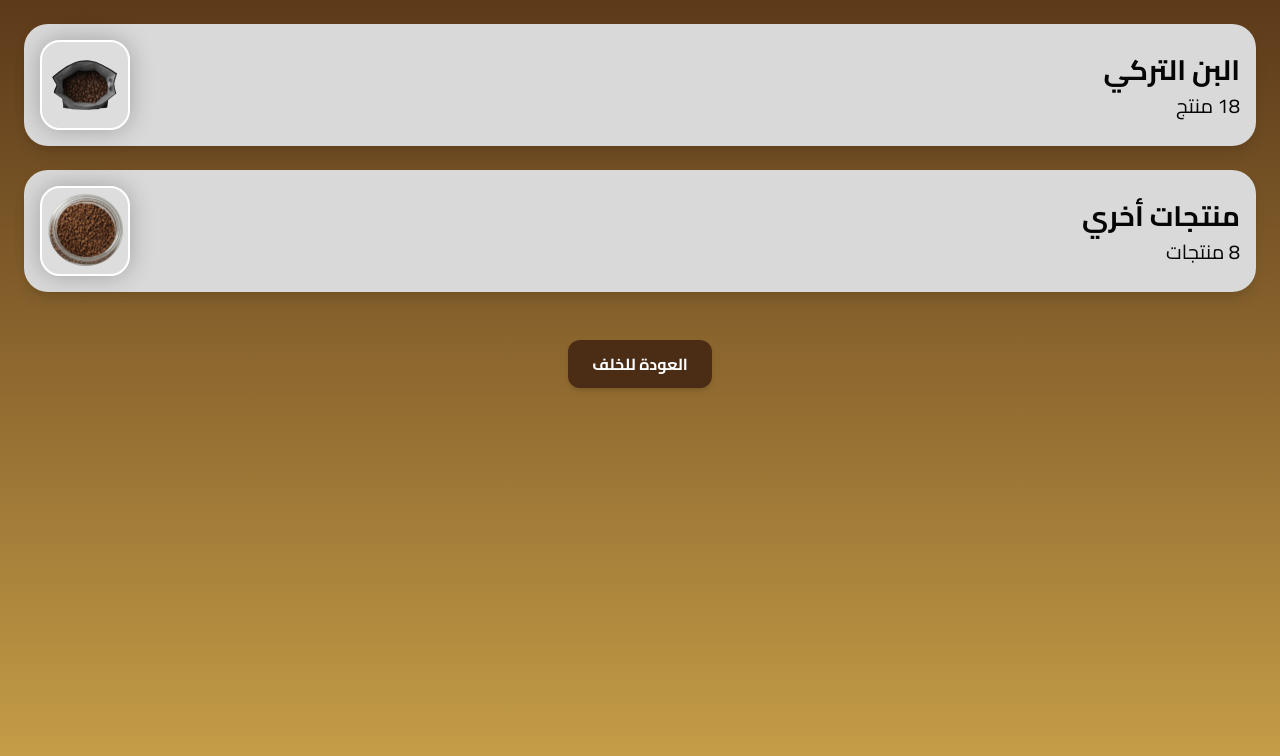
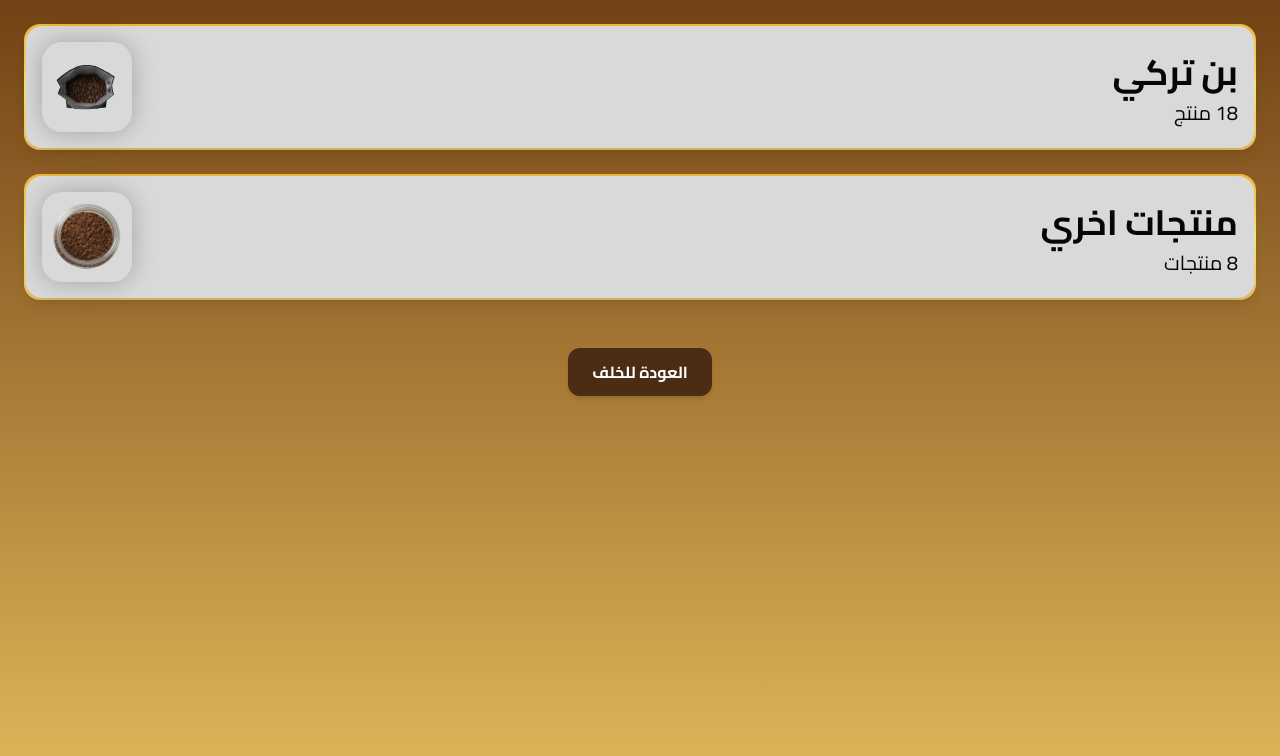
Before and after one commit to heshammmsaifff/soltan-menu, a Next.js app: page /coffee in a window 1280 px wide. Shown: the top 756 px of the page. Built offline with nearby package versions, Linux system fonts and the light colour scheme.

Commit message:
fix coffee department style

```diff
--- a/app/coffee/page.js
+++ b/app/coffee/page.js
@@ -5,21 +5,21 @@ import Link from "next/link";
 
 export default function Coffee() {
   const categories = [
-    { name: "البن التركي", slug: "turkish", image: "/turkish.svg", count: 18 },
-    { name: "منتجات أخري", slug: "others", image: "/others.svg", count: 8 },
+    { name: "بن تركي", slug: "turkish", image: "/turkish.svg", count: 18 },
+    { name: "منتجات اخري", slug: "others", image: "/others.svg", count: 8 },
   ];
 
   return (
-    <main
-      className="min-h-screen bg-gradient-to-b from-[#5C3A1A] to-[#CBA34A] p-6 flex flex-col gap-6"
-      dir="rtl"
+    <main className="min-h-screen p-6 flex flex-col gap-6" dir="rtl">
+      {categories.map((cat, i) => (
+        <div
+          key={cat.slug} // ✅ key هنا
+          className="rounded-2xl p-[2px] bg-gradient-to-b from-[#ECB635] via-[#F7EF8A] to-[#EDC967]"
         >
-      {categories.map((cat, i) => (
-        <Link href={`/coffee/${cat.slug}`} key={cat.slug}>
-          <div className="flex items-center justify-between bg-[#D9D9D9] rounded-3xl shadow-lg p-4 cursor-pointer">
-            {/* النص */}
+          <Link href={`/drinks/${cat.slug}`}>
+            <div className="flex items-center justify-between bg-[#D9D9D9] rounded-2xl shadow-lg p-4 cursor-pointer">
               <div className="flex flex-col items-end text-right" dir="ltr">
-              <h2 className="text-[28px] font-bold text-[#060606]">
+                <h2 className="text-[35px] font-bold text-[#060606]">
                   {cat.name}
                 </h2>
                 <span className="text-[20px] text-[#060606] self-end" dir="rtl">
@@ -28,19 +28,24 @@ export default function Coffee() {
                 </span>
               </div>
 
-            {/* المربع بالصورة */}
-            <div className="[box-shadow:0_0_25px_0_#00000040] w-[90px] h-[90px] rounded-[20px] border-2 border-white/100 bg-white/10 flex items-center justify-center overflow-visible p-1">
+              <div className="relative w-[90px] h-[90px] bg-[#D9D9D9] rounded-[20px] shadow-[0_0_25px_rgba(0,0,0,0.25)]">
+                <div className="absolute w-[70px] h-[68px] left-[9px] top-[11px] flex items-center justify-center">
                   <Image
                     src={cat.image || "/placeholder.svg"}
                     alt={cat.name}
-                width={96}
-                height={96}
-                priority={i === 0}
-                className="object-contain "
+                    width={70}
+                    height={68}
+                    className={`object-contain ${
+                      cat.image === "/milk.svg"
+                        ? "mr-[25px] overflow-visible scale-150"
+                        : ""
+                    }`}
                   />
                 </div>
               </div>
+            </div>
           </Link>
+        </div>
       ))}
 
       {/* زر العودة */}
```
Lines whose indentation alone changed are shown as unchanged.
